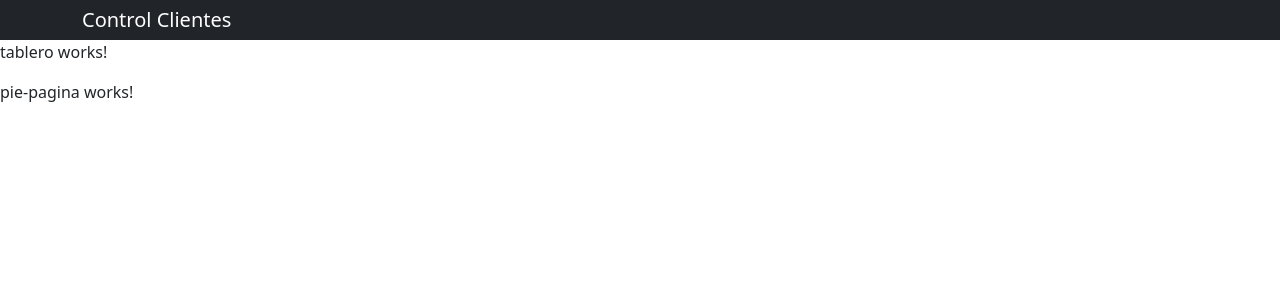
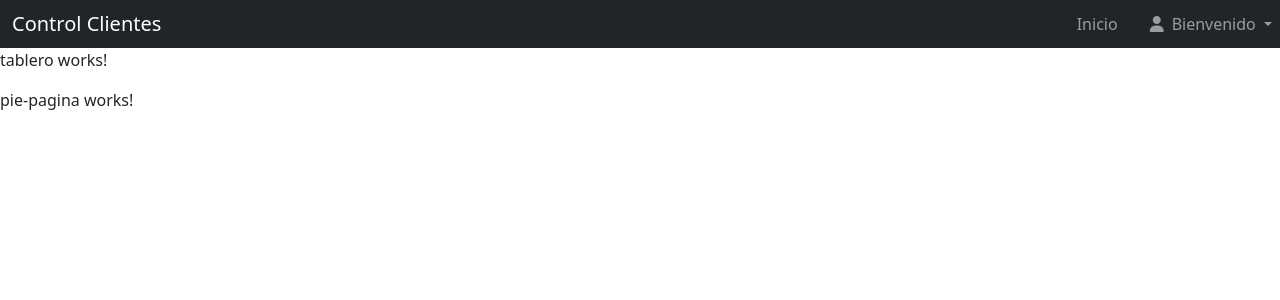
Before and after one commit to alejandrozeb/Angular2021, an Angular app in the folder control-clientes/: page / in a window 1280 px wide. Shown: the top 300 px of the page. Built offline with nearby package versions, Linux system fonts and the light colour scheme.

Commit message:
{add} cabecero terminado

```diff
--- a/control-clientes/src/app/componentes/cabecero/cabecero.component.html
+++ b/control-clientes/src/app/componentes/cabecero/cabecero.component.html
@@ -1,8 +1,29 @@
 <nav class="navbar navbar-expand-sm navbar-dark bg-dark p-0">
     <div class="container">
         <a routerLink="/" class="navbar-brand">Control Clientes</a>
-        <button class="navbar-toggler" data-toggle="collapse" data-target="#navbarCollapse">
+        <button class="navbar-toggler" data-bs-toggle="collapse" data-bs-target="#navbarCollapse">
             <span class="navbar-toggler-icon"></span>
         </button>
     </div>
+    <div class="collapse navbar-collapse" id="navbarCollapse">
+        <ul class="navbar-nav">
+            <li class="nav-item px-2">
+                <a routerLink="/" class="nav-link">Inicio</a>
+            </li>
+        </ul>
+
+        <ul class="navbar-nav ml-auto">
+            <li class="nav-item dropdown mr-3">
+                <a href="#" class="nav-link dropdown-toggle" data-bs-toggle="dropdown">
+                    <i class="fas fa-user p-2"></i>Bienvenido
+                </a>
+
+                <div class="dropdown-menu">
+                    <a routerLink="/configuracion" class="dropdown-item">
+                        <i class="fas fa-cog p-2"></i>Configuración
+                    </a>
+                </div>
+            </li>
+        </ul>
+    </div>
 </nav>
```
